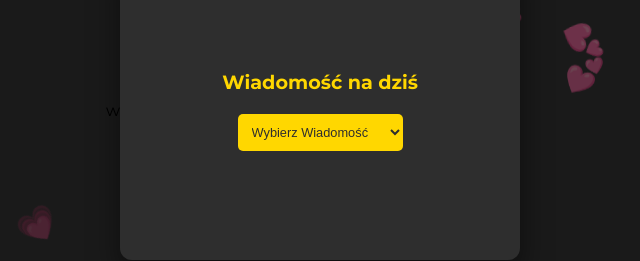
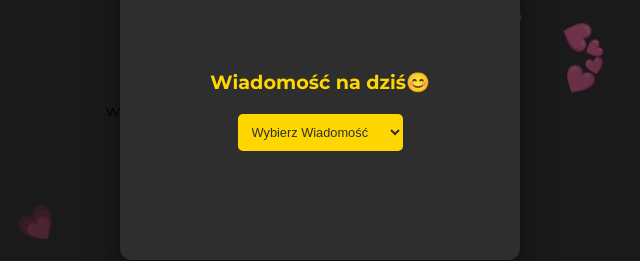
Before and after one commit to 1NOTME1/daily_message_for_kasia, a plain HTML site: page index.html in a window 1280 px wide. Shown: the part 290-551 px from the top of the page, 327-967 px from the left. Drawn offline with Linux system fonts and the light colour scheme.

Commit message:
Update index.html

```diff
--- a/index.html
+++ b/index.html
@@ -13,7 +13,7 @@ w<!DOCTYPE html>
     <div class="container">
         <div class="card">
             <div class="front">
-                <h1>Wiadomość na dziś</h1>
+                <h1>Wiadomość na dziś😊</h1>
                 <select id="categorySelect">
                     <option value="" disabled selected>Wybierz Wiadomość</option>
                     <option value="miłosne">Coś miłego😊💖</option>
```
